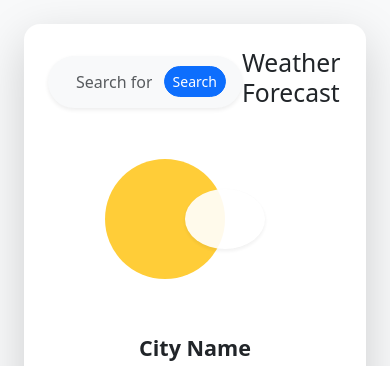
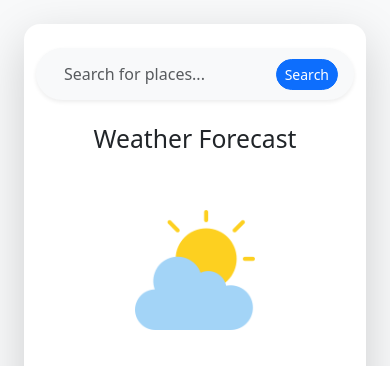
Before and after one commit to PasinduOG/weather-app, a plain HTML site: page index.html in a window 390 px wide. Shown: the top 366 px of the page. Drawn offline with nearby package versions, Linux system fonts and the light colour scheme.

Commit message:
Refactor layout and update weather icon in index.html

```diff
--- a/index.html
+++ b/index.html
@@ -13,13 +13,13 @@
 
 <body class="bg-light min-vh-100 d-flex align-items-center justify-content-center p-4">
     <div class="container bg-white rounded-4 shadow-lg p-4" style="max-width: 1100px;">
-        <div class="d-flex justify-content-between align-items-center mb-4">
-            <div class="d-flex align-items-center bg-light rounded-pill px-3 py-2 shadow-sm" style="width: 360px;">
+        <div class="d-flex row justify-content-between align-items-center mb-4">
+            <div class="d-flex align-items-center justify-content-center justify-content-md-start bg-light rounded-pill px-3 py-2 shadow-sm col-12 col-md-7" style="width: 360px;">
                 <input type="text" class="form-control border-0 bg-transparent shadow-none"
                     placeholder="Search for places...">
                 <button class="btn btn-primary btn-sm rounded-pill">Search</button>
             </div>
-            <div class="d-flex align-items-center">
+            <div class="d-flex justify-content-center justify-content-md-end align-items-center col-12 col-md-5 mt-4 mt-md-0">
                 <h2>Weather Forecast</h2>
             </div>
         </div>
@@ -28,10 +28,7 @@
             <div class="col-lg-4">
                 <div class="text-center">
                     <div class="position-relative mx-auto mb-3" style="width: 200px; height: 180px;">
-                        <div class="bg-warning rounded-circle position-absolute"
-                            style="width: 120px; height: 120px; top: 20px; left: 10px; opacity: 0.8;"></div>
-                        <div class="bg-white rounded-circle position-absolute shadow-sm"
-                            style="width: 80px; height: 60px; top: 50px; left: 90px; opacity: 0.9;"></div>
+                        <img src="assets/img/cloudy.png" class="mt-4" width="120px">
                     </div>
 
                     <h1 class="fs-4 fw-bold text-dark">City Name</h1>
```
